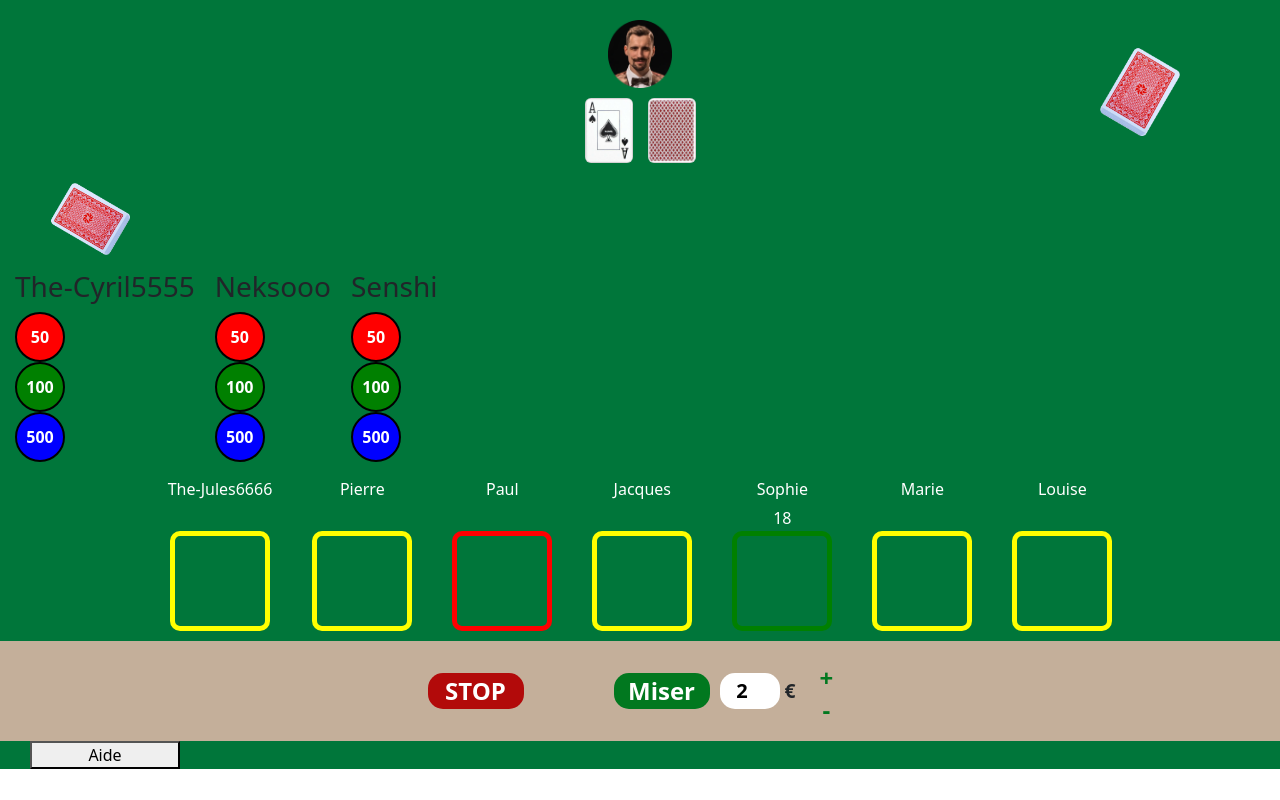
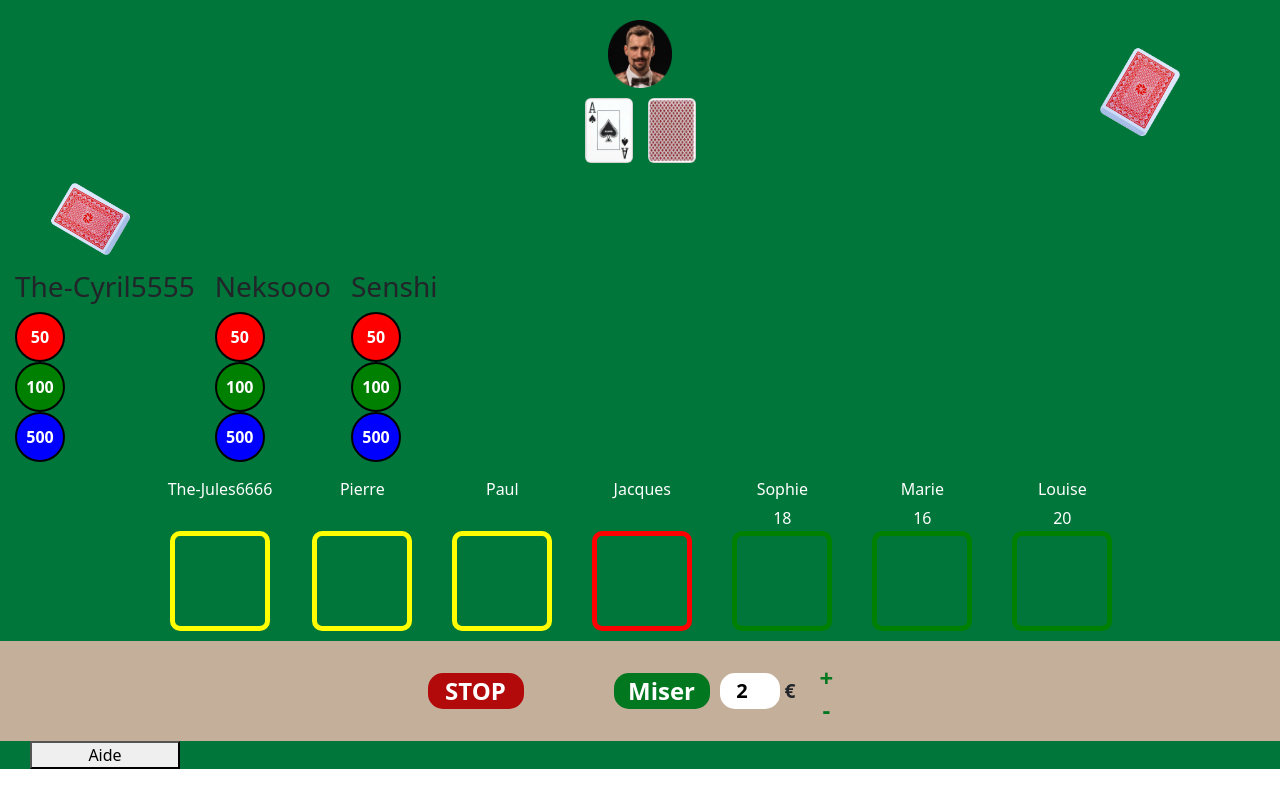
Before and after one commit to LDDW/APP_BLACKJACK, a React (Create React App) app in the folder src_front/: page /game in a window 1280 px wide. Built offline with nearby package versions, Linux system fonts and the light colour scheme; no server answers.

Commit message:
cyril : fix props playerZone

```diff
--- a/src_front/src/components/game/Game.tsx
+++ b/src_front/src/components/game/Game.tsx
@@ -15,9 +15,9 @@ const players = [
 ];
 const playerNames = ["The-Jules6666", "Pierre", "Paul", "Jacques", "Sophie", "Marie", "Louise"];
 // Récupération du status du joueur passé en props de PlayerZone
-const playerStatuses = ["not-played", "not-played", "playing", "not-played", "played", "not-played", "not-played"]; // Exemple de statuts
+const playerStatuses = ["not-played", "not-played", "not-played", "playing", "played", "played", "played"]; // Exemple de statuts
 // Récupération des valeurs des cartes
-const cardValues = [10, 20, 15, 0, 18, 0, 0];
+const cardValues = [10, 20, 15, 0, 18, 16, 20];
 
 const Game = () => {
     return(
```
